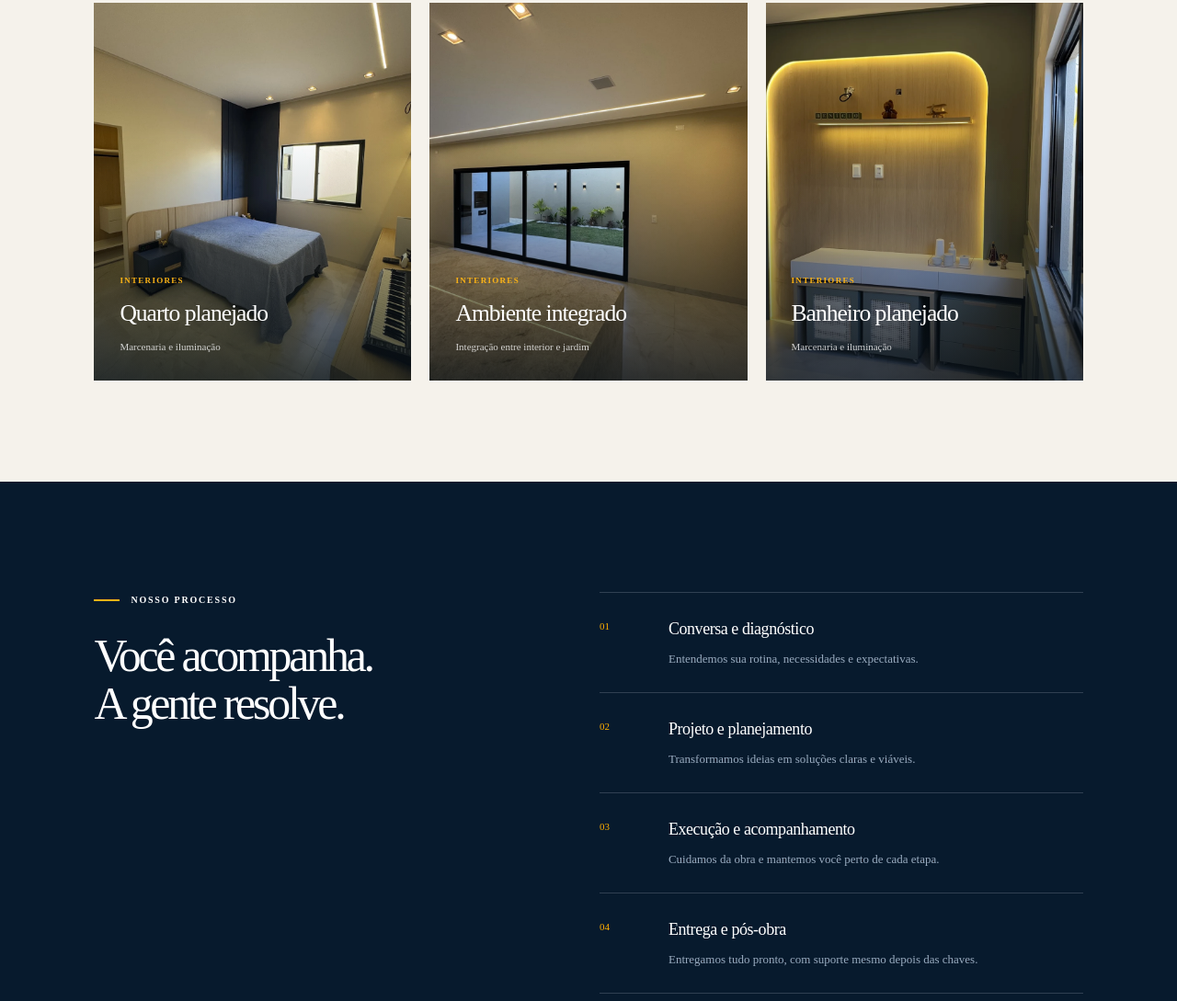
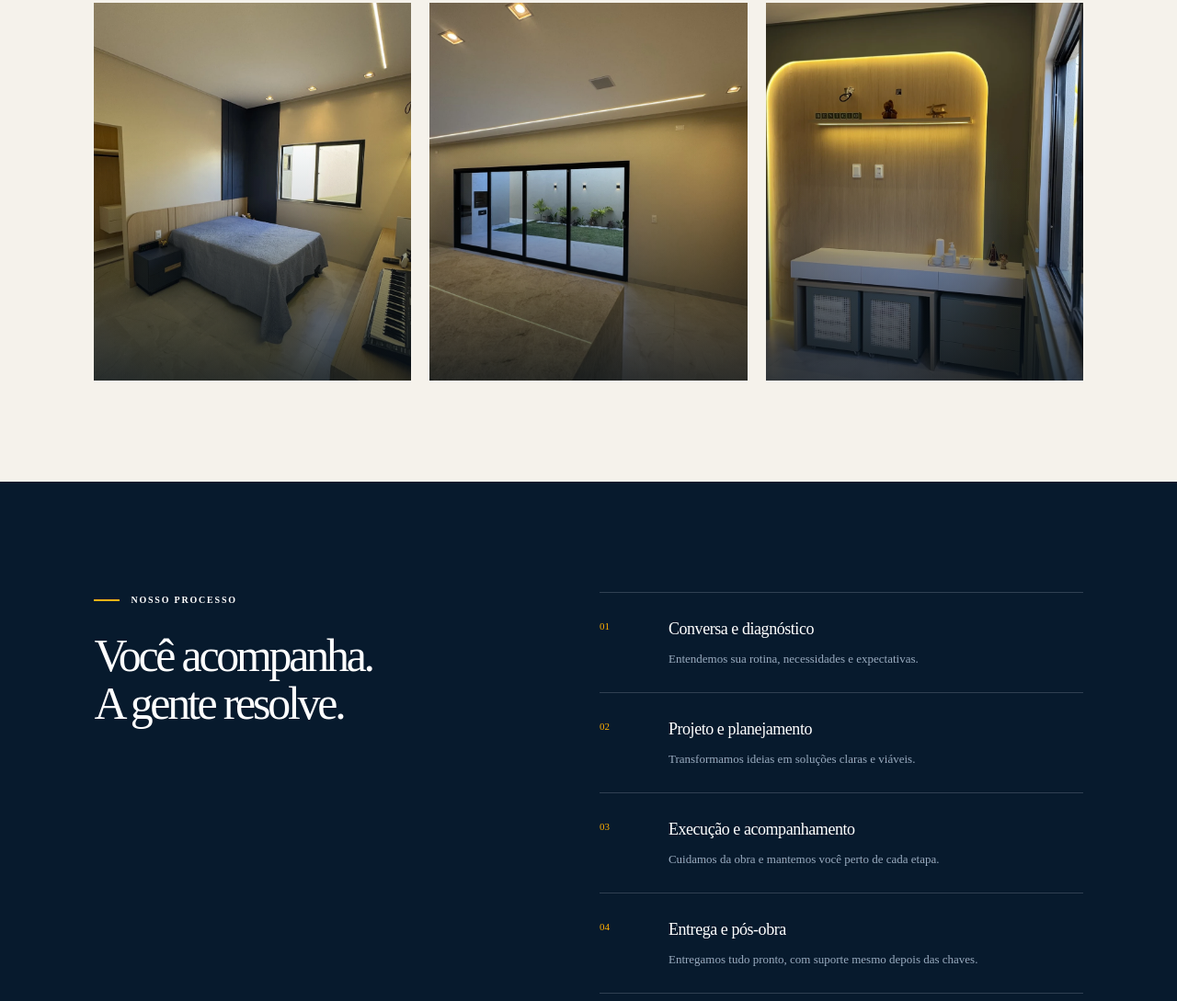
Before and after one commit to DevKauan701/landingPage-kodah, a plain HTML site: page index.html in a window 1280 px wide. Shown: the part 2288-3377 px from the top of the page at 92% size. Drawn offline with nearby package versions, Linux system fonts and the light colour scheme.

Commit message:
Removendo infos cards

```diff
--- a/index.html
+++ b/index.html
@@ -282,11 +282,7 @@
                         alt="Quarto com cama, marcenaria planejada e iluminação embutida" loading="lazy" decoding="async">
 
                     <div class="projects_card-overlay" aria-hidden="true"></div>
-                    <div class="projects_card-info">
-                        <span class="projects_category">Interiores</span>
-                        <h3 class="projects_card-title">Quarto planejado</h3>
-                        <p class="projects_meta">Marcenaria e iluminação</p>
-                    </div>
+
                     <span class="projects_card-arrow" aria-hidden="true">
                         <i class="bi bi-arrow-up-right"></i>
                     </span>
@@ -298,11 +294,7 @@
                         alt="Ambiente integrado com bancada em pedra e portas de vidro para o pátio" loading="lazy" decoding="async">
 
                     <div class="projects_card-overlay" aria-hidden="true"></div>
-                    <div class="projects_card-info">
-                        <span class="projects_category">Interiores</span>
-                        <h3 class="projects_card-title">Ambiente integrado</h3>
-                        <p class="projects_meta">Integração entre interior e jardim</p>
-                    </div>
+
                     <span class="projects_card-arrow" aria-hidden="true">
                         <i class="bi bi-arrow-up-right"></i>
                     </span>
@@ -314,11 +306,7 @@
                         alt="Painel de marcenaria sob medida com iluminação indireta e bancada" loading="lazy" decoding="async">
 
                     <div class="projects_card-overlay" aria-hidden="true"></div>
-                    <div class="projects_card-info">
-                        <span class="projects_category">Interiores</span>
-                        <h3 class="projects_card-title">Banheiro planejado</h3>
-                        <p class="projects_meta">Marcenaria e iluminação</p>
-                    </div>
+
                     <span class="projects_card-arrow" aria-hidden="true">
                         <i class="bi bi-arrow-up-right"></i>
                     </span>
```
